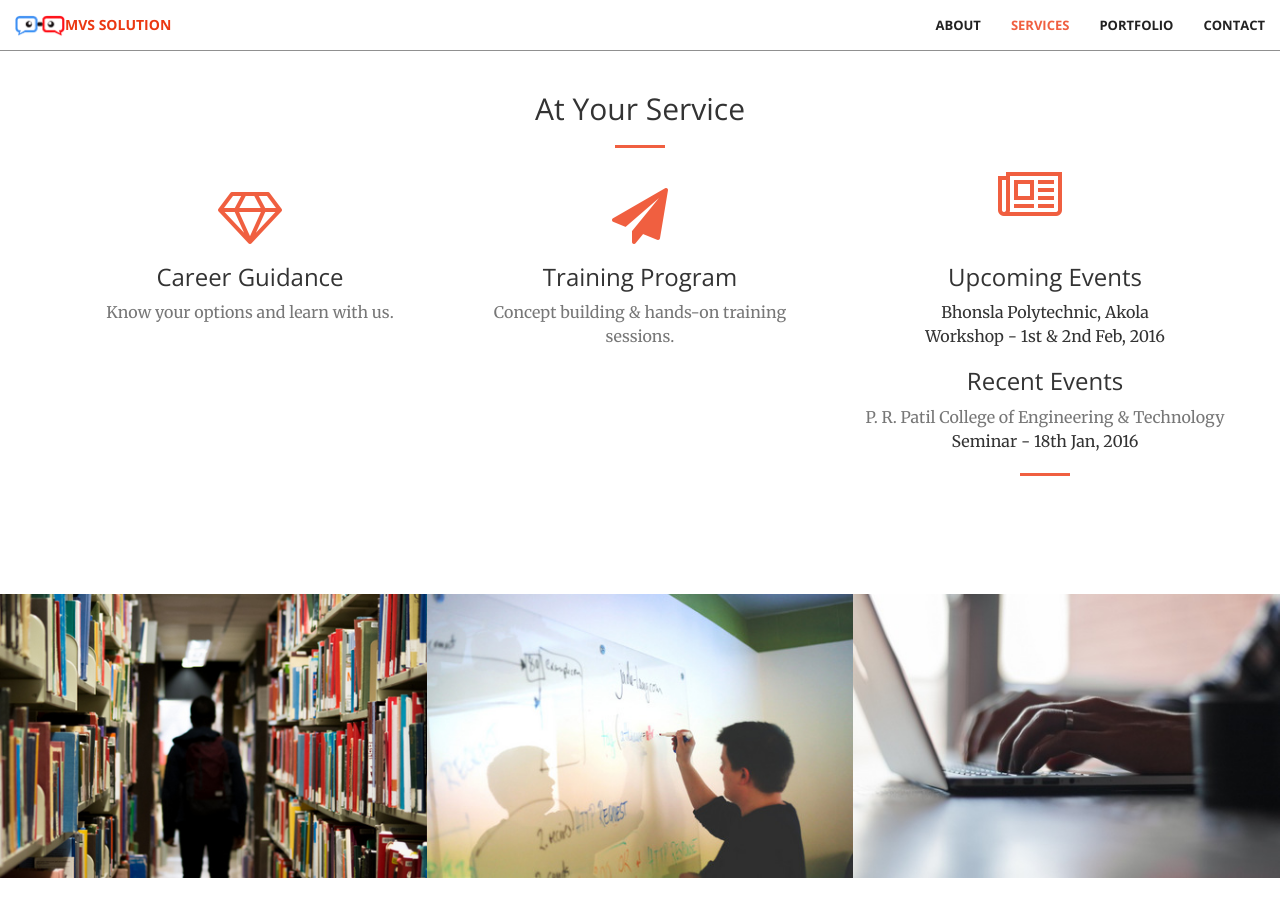
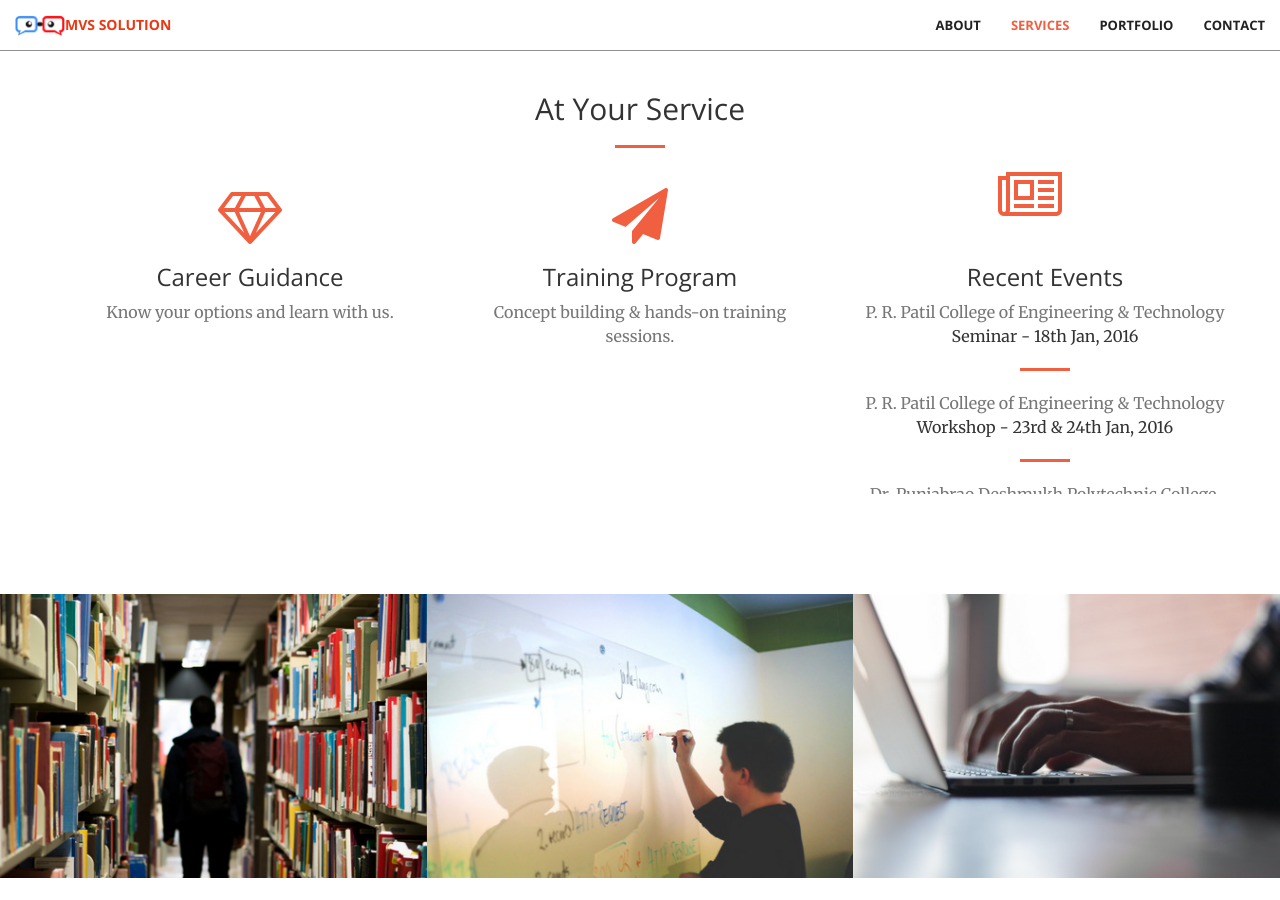
Before and after one commit to nirajftw/mvssolution-website, a Jekyll site: the page built from index.html, in a window 1280 px wide and 900 px high, scrolled down 1252 px. Built offline with Jekyll 4.4.1, drawn with Linux system fonts in a browser that asks for light colours.

Commit message:
Update services.html

```diff
--- a/_includes/services.html
+++ b/_includes/services.html
@@ -26,9 +26,9 @@
             <div class="col-lg-4 col-md-6 text-center">
                 <i class="fa fa-4x fa-newspaper-o wow bounceIn text-primary" data-wow-delay=".2s"></i>
                 <div class="service-box" style="overflow:scroll;height:250px;width:390px">
-                    <h3>Upcoming Events</h3>
+                    <!--<h3>Upcoming Events</h3>
                     <p class="text">Bhonsla Polytechnic, Akola</p>
-                    <p>Workshop - 1st & 2nd Feb, 2016</p>
+                    <p>Workshop - 1st & 2nd Feb, 2016</p><-->
                     <h3>Recent Events</h3>
                     <p class="text-muted">P. R. Patil College of Engineering & Technology</p>
                     <p>Seminar - 18th Jan, 2016</p>
```
